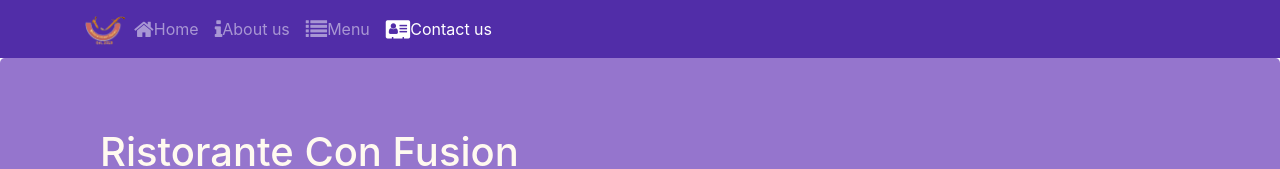
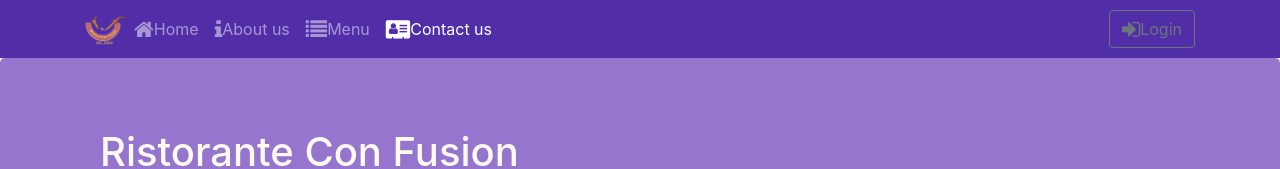
Before and after one commit to Zhang-Haoran/confusion, a React (Create React App) app: page /contactus in a window 1280 px wide. Shown: the top 169 px of the page. Built offline with nearby package versions, Linux system fonts and the light colour scheme.

Commit message:
uncontrolled forms

```diff
--- a/src/compoents/HeaderComponent.js
+++ b/src/compoents/HeaderComponent.js
@@ -1,5 +1,18 @@
 import React,{Component} from 'react';
-import {Navbar, NavbarBrand,Jumbotron,Nav,NavbarToggler,Collapse,NavItem} from "reactstrap";
+import {
+    Navbar,
+    NavbarBrand,
+    Jumbotron,
+    Nav,
+    NavbarToggler,
+    Collapse,
+    NavItem,
+    Button,
+    Modal,
+    ModalHeader,
+    ModalBody,
+    FormGroup, Label, Input,Form
+} from "reactstrap";
 import {NavLink} from "react-router-dom";
 
 class Header extends Component {
@@ -7,14 +20,29 @@ class Header extends Component {
         super(props);
         this.state = {
             isNavOpen: false,
+            isModalOpen:false
         }
         this.toggleNav = this.toggleNav.bind(this);
+        this.toggleModal = this.toggleModal.bind(this);
+        this.handleLogin = this.handleLogin.bind(this);
     }
 
     toggleNav(){
         this.setState({
             isNavOpen: !this.state.isNavOpen
         })
+    }
+
+    toggleModal(){
+        this.setState({
+            isModalOpen: !this.state.isModalOpen
+        })
+    }
+
+    handleLogin(event){
+        this.toggleModal();
+        alert("Username:" + this.username.value + " Password: "+this.password.value + " Remember:" + this.remember.checked);
+        event.preventDefault();
     }
 
     render() {
@@ -49,6 +77,13 @@ class Header extends Component {
                                     </NavLink>
                                 </NavItem>
                             </Nav>
+                            <Nav className="ml-auto" navbar>
+                                <NavItem>
+                                    <Button outline onClick={this.toggleModal}>
+                                        <span className="fa fa-sign-in fa-lg"></span>Login
+                                    </Button>
+                                </NavItem>
+                            </Nav>
                         </Collapse>
                     </div>
                 </Navbar>
@@ -62,6 +97,30 @@ class Header extends Component {
                         </div>
                     </div>
                 </Jumbotron>
+                <Modal isOpen={this.state.isModalOpen} toggle={this.toggleModal}>
+                    <ModalHeader toggle={this.toggleModal}>Login</ModalHeader>
+                    <ModalBody>
+                        <Form onSubmit={this.handleLogin}>
+                            <FormGroup>
+                                <Label htmlFor="username">Username</Label>
+                                <Input type="text" id="username" name="username" innerRef={(input) => this.username = input}/>
+                            </FormGroup>
+                            <FormGroup>
+                                <Label htmlFor="password">Password</Label>
+                                <Input type="password" id="password" name="password" innerRef={(input) => this.password = input}/>
+                            </FormGroup>
+                            <FormGroup check>
+                                <Label check>
+                                    <Input type="checkbox" name="remember" innerRef={(input) => this.remember = input}/>
+                                        Remember me
+                                </Label>
+                            </FormGroup>
+                            <Button type="submit" value="submit" className="bg-primary">
+                                Login
+                            </Button>
+                        </Form>
+                    </ModalBody>
+                </Modal>
             </React.Fragment>
         );
 
```
Also changed, not shown: 1 other file (tests, documents, lock files or other folders).
